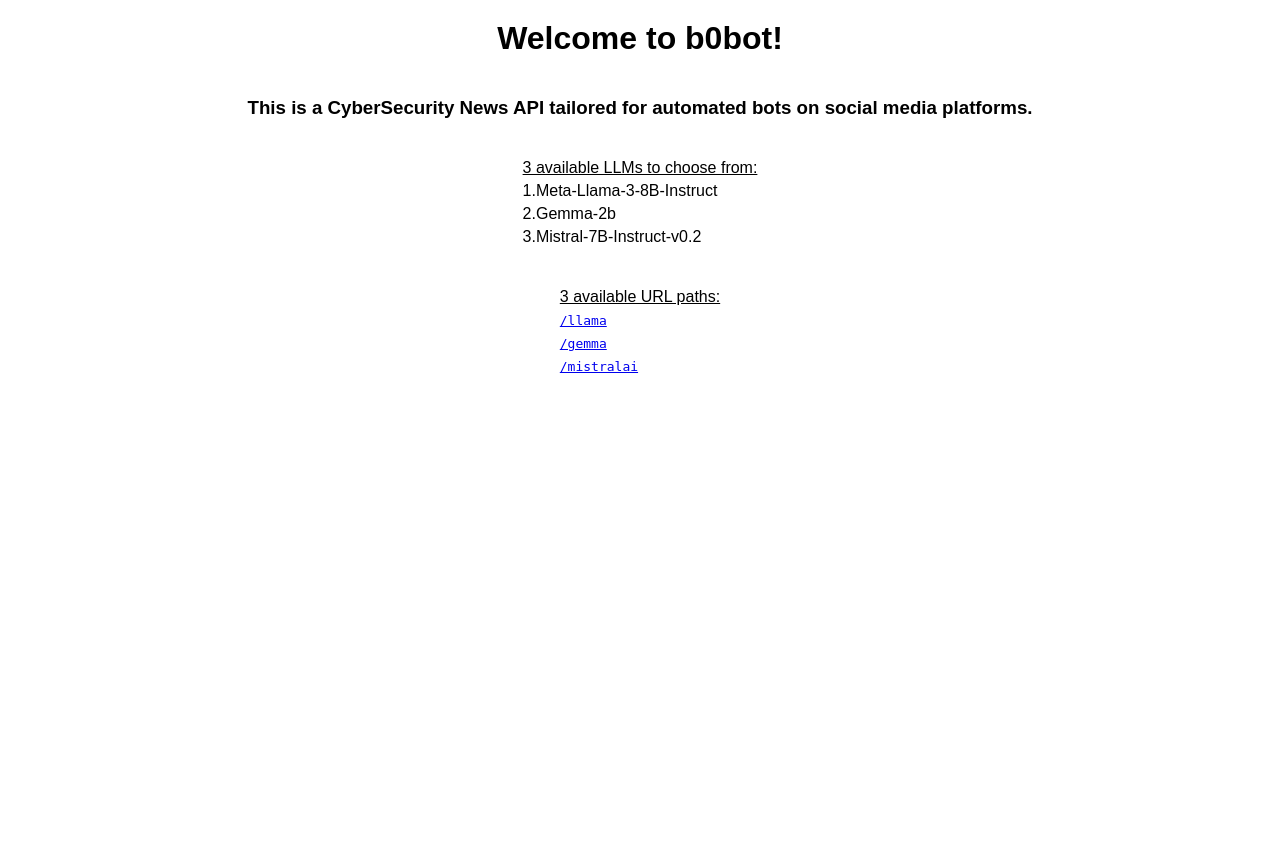
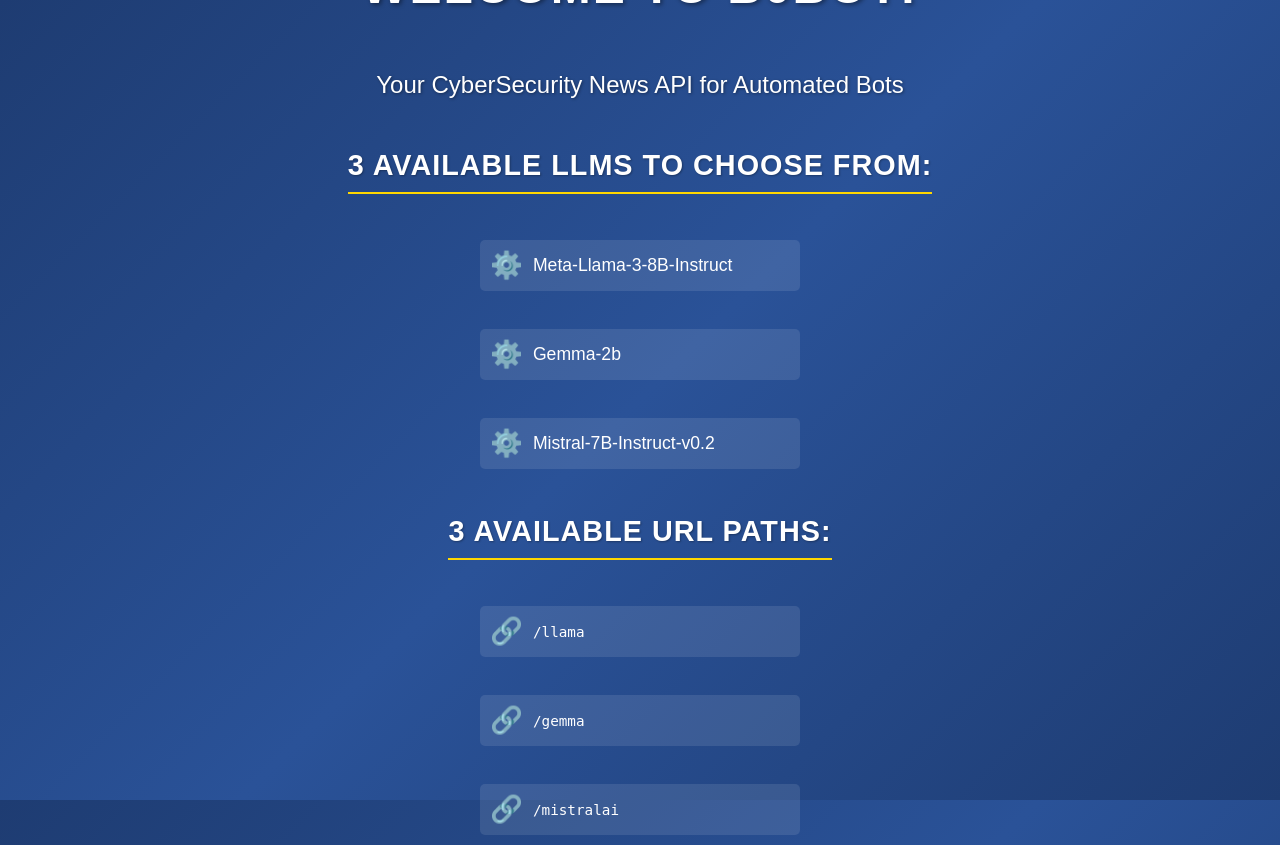
Before and after one commit to c2siorg/b0bot, a Flask app: page / in a window 1280 px wide. Before the commit the page ends 373 px from the top, so only its background shows below. Run offline with Flask 3, Linux system fonts and the light colour scheme; parts of the project's set-up code (start-up, migrations or seed data) failed here and were passed over.

Commit message:
changed ui

```diff
--- a/templates/home.html
+++ b/templates/home.html
@@ -8,41 +8,93 @@
         body {
             display: flex;
             flex-direction: column;
-            justify-content: flex-start;
+            justify-content: center;
             align-items: center;
             height: 100vh;
             margin: 0;
             font-family: Arial, sans-serif;
+            background: linear-gradient(135deg, #1e3c72 0%, #2a5298 50%, #1e3c72 100%);
+            color: #ffffff;
+            text-align: center;
         }
         h1 {
-            text-align: center;
-            margin-top: 20px; /* Adjust as needed for spacing from the top */
+            font-size: 3em;
+            text-transform: uppercase;
+            letter-spacing: 2px;
+            margin-top: 20px;
+            text-shadow: 2px 2px 4px rgba(0, 0, 0, 0.4);
+        }
+        h3 {
+            font-size: 1.5em;
+            font-weight: 300;
+            margin-bottom: 30px;
+            text-shadow: 1px 1px 3px rgba(0, 0, 0, 0.4);
+        }
+        h2 {
+            font-size: 1.8em;
+            margin-top: 20px;
+            border-bottom: 2px solid #ffd700;
+            padding-bottom: 10px;
+            margin-bottom: 20px;
+            text-transform: uppercase;
+            letter-spacing: 1px;
+            text-shadow: 1px 1px 2px rgba(0, 0, 0, 0.3);
         }
         ul {
-            list-style-type: none; /* Remove default bullets */
+            list-style-type: none;
             padding: 0;
-            text-align: left;
+            text-align: center;
+            width: 100%;
         }
         li {
-            margin: 5px 0; /* Add some spacing between list items */
-            text-align: left;
+            margin: 10px 0;
+            font-size: 1.1em;
+            background: rgba(255, 255, 255, 0.1);
+            padding: 10px;
+            border-radius: 5px;
+            transition: background 0.3s ease, transform 0.3s ease;
+            display: flex;
+            align-items: center;
+            justify-content: center;
+            width: 300px; /* Set a fixed width for uniform boxes */
+            margin: 10px auto; /* Center the list items */
+        }
+        li:hover {
+            background: rgba(255, 255, 255, 0.2);
+            transform: translateY(-5px);
+        }
+        a.icon-link {
+            color: #ffd700;
+            text-decoration: none;
+            font-size: 1.5em;
+            margin-right: 10px;
+            transition: transform 0.3s ease;
+        }
+        a.icon-link:hover {
+            transform: scale(1.2);
+        }
+        span {
+            flex-grow: 1; /* Ensure the text spans the remaining space */
+            text-align: left; /* Align text to the left within the box */
         }
     </style>
 </head>
 <body>
     <h1><b>Welcome to b0bot!</b></h1>
-    <h3> This is a CyberSecurity News API tailored for automated bots on social media platforms.</h3>
+    <h3>Your CyberSecurity News API for Automated Bots</h3>
+
+    <h2>3 Available LLMs to Choose From:</h2>
     <ul>
-        <li><u>3 available LLMs to choose from:</u></li>
-        <li>1.Meta-Llama-3-8B-Instruct</li>
-        <li>2.Gemma-2b</li>
-        <li>3.Mistral-7B-Instruct-v0.2</li>
+        <li><a class="icon-link" href="/llama">⚙️</a><span>Meta-Llama-3-8B-Instruct</span></li><br>
+        <li><a class="icon-link" href="/gemma">⚙️</a><span>Gemma-2b</span></li><br>
+        <li><a class="icon-link" href="/mistralai">⚙️</a><span>Mistral-7B-Instruct-v0.2</span></li>
     </ul>
+
+    <h2>3 Available URL Paths:</h2>
     <ul>
-        <li><u>3 available URL paths:</u></li>
-        <li><a href="/llama"><code>/llama</code></a></li>
-        <li><a href="/gemma"><code>/gemma</code></a></li>
-        <li><a href="/mistralai"><code>/mistralai</code></a></li>
+        <li><a class="icon-link" href="/llama">🔗</a><span><code>/llama</code></span></li><br>
+        <li><a class="icon-link" href="/gemma">🔗</a><span><code>/gemma</code></span></li><br>
+        <li><a class="icon-link" href="/mistralai">🔗</a><span><code>/mistralai</code></span></li>
     </ul>
 </body>
 </html>
```
Also changed, not shown: assets/c2si.jpeg (added).
